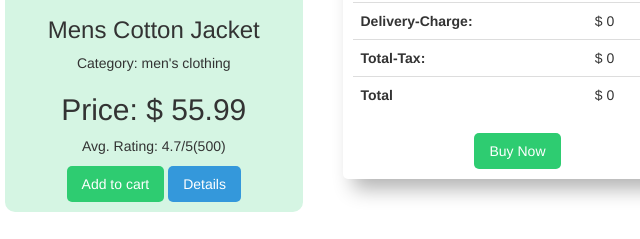
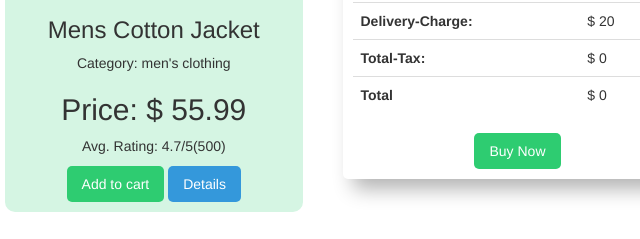
Before and after one commit to ekholil/Cheap_deal, a plain HTML site: page index.html in a window 1280 px wide. Shown: the part 352-591 px from the top of the page, 640-1280 px from the left. Drawn offline with nearby package versions, Linux system fonts and the light colour scheme.

Commit message:
final push

```diff
--- a/index.html
+++ b/index.html
@@ -62,7 +62,7 @@
               </tr>
               <tr>
                 <th>Delivery-Charge:</th>
-                <td>$ <span id="delivery-charge">0</span></td>
+                <td>$ <span id="delivery-charge">20</span></td>
                 <td></td>
                 <td></td>
               </tr>
```
